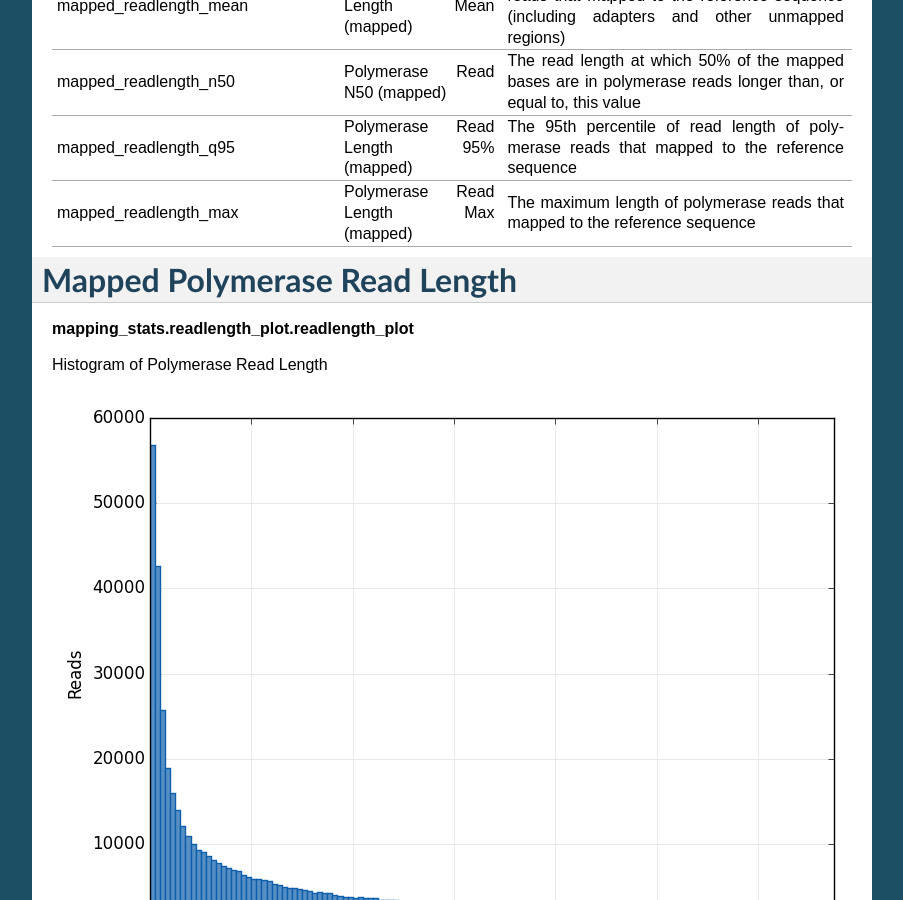
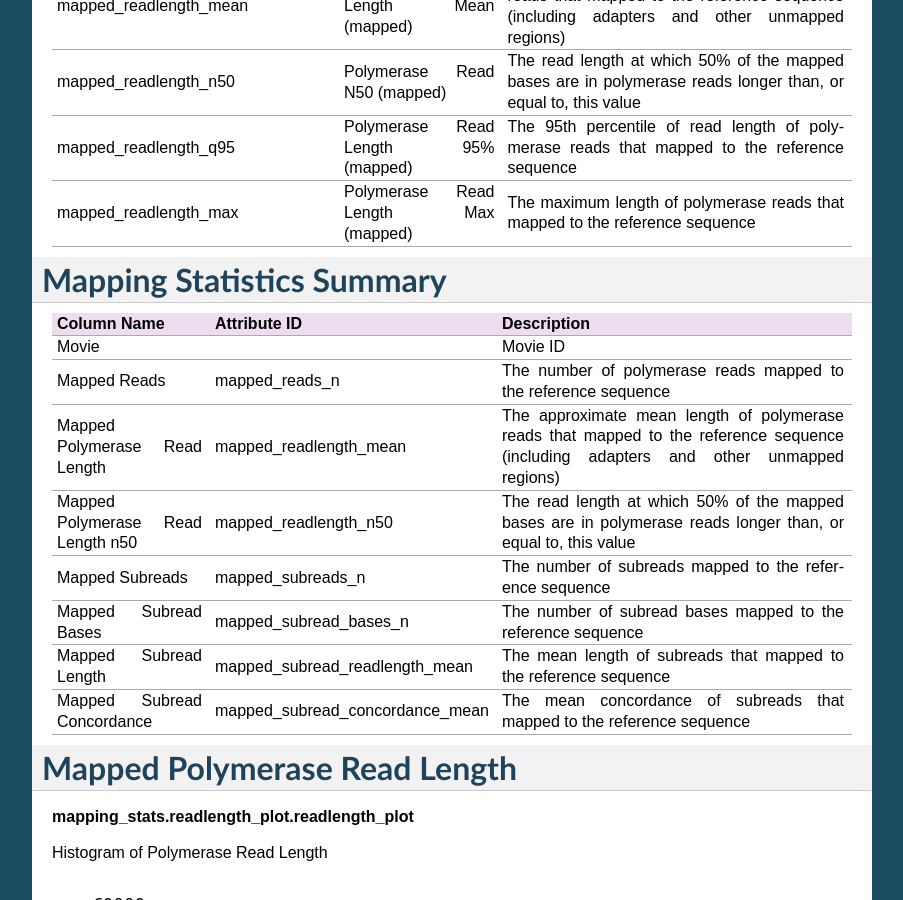
Before and after one commit to Global19-atlassian-net/pbreports, a Sphinx documentation site: the page built from doc/specs/mapping_stats.rst, in a window 1280 px wide and 900 px high, scrolled down 544 px. Shown: the whole window, without its empty margins (198-1101 px from the left). Built offline with Sphinx 7.4.7, drawn with Linux system fonts in a browser that asks for light colours; some of the changed text lies outside the part shown.

Commit message:
added back in the mapping stat table
this describes the table as it is now. i will modify when we resolve bug 32529.

```diff
--- a/doc/specs/mapping_stats.rst
+++ b/doc/specs/mapping_stats.rst
@@ -18,6 +18,25 @@ mapped_readlength_n50            Polymerase Read N50 (mapped)          The read
 mapped_readlength_q95            Polymerase Read Length 95% (mapped)   The 95th percentile of read length of polymerase reads that mapped to the reference sequence
 mapped_readlength_max            Polymerase Read Length Max (mapped)   The maximum length of polymerase reads that mapped to the reference sequence
 ===============================  ====================================  =====================================================================================================================================
+
+
+----------------------------
+**Mapping Statistics Summary**
+----------------------------
+
+==================================== =================================== ===============================================
+Column Name                          Attribute ID                        Description
+==================================== =================================== ===============================================
+Movie                                                                    Movie ID
+Mapped Reads                         mapped_reads_n                      The number of polymerase reads mapped to the reference sequence
+Mapped Polymerase Read Length        mapped_readlength_mean              The approximate mean length of polymerase reads that mapped to the reference sequence (including adapters and other unmapped regions)
+Mapped Polymerase Read Length n50    mapped_readlength_n50               The read length at which 50% of the mapped bases are in polymerase reads longer than, or equal to, this value
+Mapped Subreads                      mapped_subreads_n                   The number of subreads mapped to the reference sequence
+Mapped Subread Bases                 mapped_subread_bases_n              The number of subread bases mapped to the reference sequence
+Mapped Subread Length                mapped_subread_readlength_mean      The mean length of subreads that mapped to the reference sequence
+Mapped Subread Concordance           mapped_subread_concordance_mean     The mean concordance of subreads that mapped to the reference sequence
+==================================== =================================== ===============================================
+
 
 
 ---------------------------------
```
